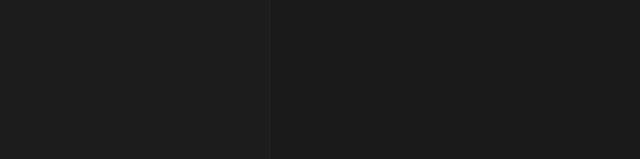
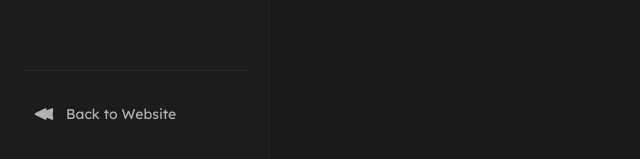
Before and after one commit to shaza-alkheder/YourBanK, a React (Vite) app: page /dashboard in a window 1280 px wide. Shown: the part 633-792 px from the top of the page, without its empty margins (0-640 px from the left). Built offline with nearby package versions, Linux system fonts and the light colour scheme; a web font is replaced by a local one.

Commit message:
add backbtn

```diff
--- a/src/components/Dashboard/Layout/Sidebar/Sidebar.css
+++ b/src/components/Dashboard/Layout/Sidebar/Sidebar.css
@@ -118,6 +118,56 @@
       }
     }
   }
+
+  .S-K-Dashboard-Sidebar-bottom {
+    margin-top: auto;
+    padding-top: 20px;
+    border-top: 1px solid var(--yb-color-dark-3);
+    .S-K-Dashboard-Sidebar-home {
+      min-height: 46px;
+      width: 100%;
+
+      display: flex;
+      align-items: center;
+
+      padding: 0 12px;
+
+      border-radius: 8px;
+
+      text-decoration: none;
+
+      color: var(--yb-color-text-secondary);
+
+      font-family: var(--yb-font-family-primary);
+      font-size: 14px;
+      font-weight: var(--yb-font-weight-rg);
+
+      transition:
+        background-color 0.2s ease,
+        color 0.2s ease;
+
+      &:hover {
+        background-color: var(--yb-color-dark-3);
+        color: var(--yb-color-white);
+      }
+
+      .S-K-Dashboard-Sidebar-icon {
+        width: 24px;
+
+        display: flex;
+        align-items: center;
+        justify-content: center;
+
+        margin-right: 10px;
+
+        font-size: 20px;
+      }
+
+      .S-K-Dashboard-Sidebar-label {
+        flex: 1;
+      }
+    }
+  }
 }
 @media screen and (max-width: 992px) {
   .S-K-Dashboard-Sidebar {
@@ -195,5 +245,24 @@
         }
       }
     }
+
+    .S-K-Dashboard-Sidebar-bottom {
+      padding-top: 15px;
+
+      .S-K-Dashboard-Sidebar-home {
+        justify-content: center;
+        padding: 0;
+
+        .S-K-Dashboard-Sidebar-icon {
+          width: 24px;
+          margin-right: 0;
+          font-size: 21px;
+        }
+
+        .S-K-Dashboard-Sidebar-label {
+          display: none;
+        }
+      }
+    }
   }
 }
--- a/src/components/Dashboard/Layout/Sidebar/Sidebar.jsx
+++ b/src/components/Dashboard/Layout/Sidebar/Sidebar.jsx
@@ -1,8 +1,9 @@
 import { useState } from "react";
 import "./Sidebar.css";
-import { menuItems } from "./sidebarData";
+import { menuItems ,bottomMenuItems} from "./sidebarData";
 import { RiArrowDownSLine, RiArrowRightSLine } from "react-icons/ri";
 import { NavLink } from "react-router-dom";
+import { GiFastBackwardButton } from "react-icons/gi";
 const Sidebar = () => {
   const [openMenu, setOpenMenu] = useState(null);
 
@@ -67,6 +68,26 @@
             })}
           </div>
         </nav>
+
+<div className="S-K-Dashboard-Sidebar-bottom">
+  <div className="S-K-Dashboard-Sidebar-Menu">
+    {bottomMenuItems.map((item) => (
+      <NavLink
+        to={item.path}
+        className="S-K-Dashboard-Sidebar-home"
+        key={item.label}
+      >
+        <span className="S-K-Dashboard-Sidebar-icon">
+          {item.icon}
+        </span>
+
+        <span className="S-K-Dashboard-Sidebar-label">
+          {item.label}
+        </span>
+      </NavLink>
+    ))}
+  </div>
+</div>
       </aside>
     </>
   );
--- a/src/components/Dashboard/Layout/Sidebar/sidebarData.jsx
+++ b/src/components/Dashboard/Layout/Sidebar/sidebarData.jsx
@@ -1,4 +1,5 @@
 import { BiSolidHome } from "react-icons/bi";
+import { GiFastBackwardButton } from "react-icons/gi";
 import { MdWorkOutline, MdSecurity, MdOutlineInfo } from "react-icons/md";
 
 export const menuItems = [
@@ -70,3 +71,12 @@
     ],
   },
 ];
+
+
+export const bottomMenuItems = [
+  {
+    label: "Back to Website",
+    path: "/",
+    icon: <GiFastBackwardButton />,
+  },
+];
```
